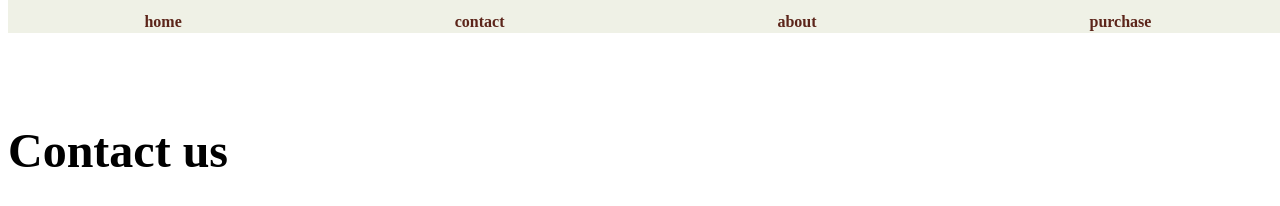
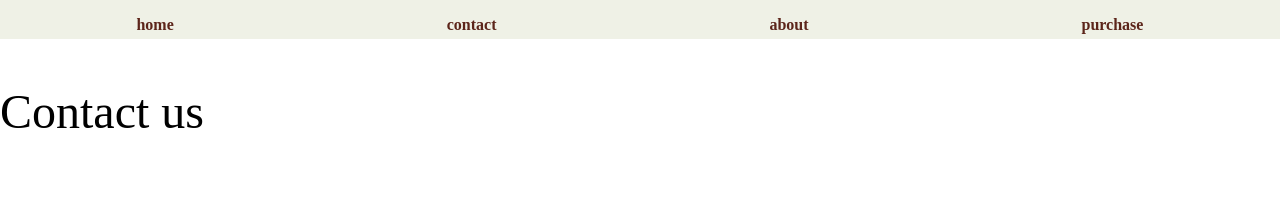
Before and after one commit to pbanbu1/TradeFolio_TCC, a website: page public/info.html in a window 1280 px wide. Drawn offline with nearby package versions, Linux system fonts and the light colour scheme.

Commit message:
Added Bootstrap library

```diff
--- a/public/info.html
+++ b/public/info.html
@@ -3,6 +3,7 @@
     <head>
         <meta charset="utf-8">
         <title>Contacts</title>
+        <link href="https://cdn.jsdelivr.net/npm/bootstrap@5.0.0-beta1/dist/css/bootstrap.min.css" rel="stylesheet" integrity="sha384-giJF6kkoqNQ00vy+HMDP7azOuL0xtbfIcaT9wjKHr8RbDVddVHyTfAAsrekwKmP1" crossorigin="anonymous">
         <link rel="stylesheet" type="text/css" href="main.css">
     </head>
     <header>
```
Also changed, not shown: public/about.html (+1 -0 lines), public/index.html (+1 -0 lines), public/purchase.html (+1 -0 lines).
